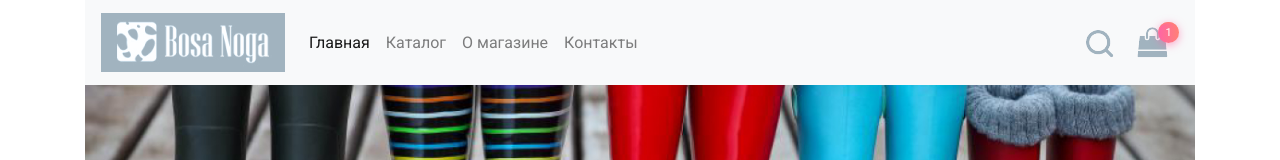
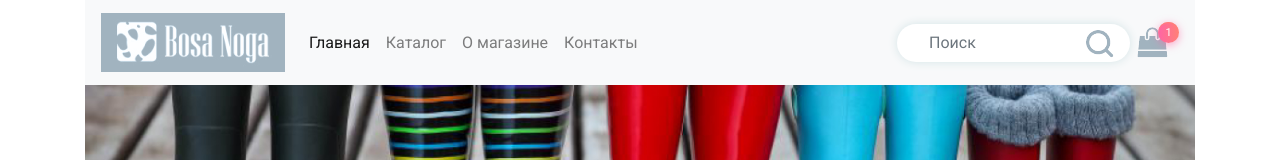
Before and after one commit to nifantyev/netology-bosanoga, a React (Create React App) app: page / in a window 1280 px wide. Both pictures are taken after a click on the element 1101 px from the left and 42 px from the top of the page. Shown: the top 160 px of the page. Built offline with nearby package versions, Linux system fonts and the light colour scheme; no server answers.

Commit message:
Реализовал поиск из шапки сайта

```diff
--- a/src/components/Header.tsx
+++ b/src/components/Header.tsx
@@ -1,16 +1,60 @@
-import React from 'react';
-import { NavLink } from 'react-router-dom';
+import React, { ChangeEvent, FormEvent, useState } from 'react';
+import { Link, NavLink, useLocation, useNavigate } from 'react-router-dom';
+import { useAppDispatch } from '../store';
+import {
+  clearProducts,
+  fetchProducts,
+  selectCategory,
+  setSearch,
+} from '../reducers/productsReducer';
 import logo from '../img/header-logo.png';
 
 export default function Header() {
+  const navigate = useNavigate();
+  const location = useLocation();
+  const dispatch = useAppDispatch();
+
+  const [searchVisible, setSearchVisible] = useState(false);
+  const [searchText, setSearchText] = useState('');
+
+  const handleSearchChange = (event: ChangeEvent<HTMLInputElement>) => {
+    setSearchText(event.target.value);
+  };
+
+  const search = () => {
+    dispatch(setSearch(searchText));
+    setSearchText('');
+    setSearchVisible(false);
+    if (location.pathname !== '/catalog.html') {
+      navigate('/catalog.html');
+    } else {
+      dispatch(selectCategory(undefined));
+      dispatch(clearProducts());
+      dispatch(fetchProducts());
+    }
+  };
+
+  const handleSearchClick = () => {
+    if (!searchText) {
+      setSearchVisible((prev) => !prev);
+    } else {
+      search();
+    }
+  };
+
+  const handleSubmit = (event: FormEvent) => {
+    event.preventDefault();
+    search();
+  };
+
   return (
     <header className="container">
       <div className="row">
         <div className="col">
           <nav className="navbar navbar-expand-sm navbar-light bg-light">
-            <a className="navbar-brand" href="/">
+            <Link to="/" className="navbar-brand">
               <img src={logo} alt="Bosa Noga" />
-            </a>
+            </Link>
             <div className="collapase navbar-collapse" id="navbarMain">
               <ul className="navbar-nav mr-auto">
                 <li className="nav-item">
@@ -59,6 +103,7 @@ export default function Header() {
                   <div
                     data-id="search-expander"
                     className="header-controls-pic header-controls-search"
+                    onClick={handleSearchClick}
                   ></div>
                   <div className="header-controls-pic header-controls-cart">
                     <div className="header-controls-cart-full">1</div>
@@ -67,9 +112,17 @@ export default function Header() {
                 </div>
                 <form
                   data-id="search-form"
-                  className="header-controls-search-form form-inline invisible"
+                  className={`header-controls-search-form form-inline ${
+                    !searchVisible ? 'invisible' : ''
+                  }`}
+                  onSubmit={handleSubmit}
                 >
-                  <input className="form-control" placeholder="Поиск" />
+                  <input
+                    className="form-control"
+                    placeholder="Поиск"
+                    value={searchText}
+                    onChange={handleSearchChange}
+                  />
                 </form>
               </div>
             </div>
```
